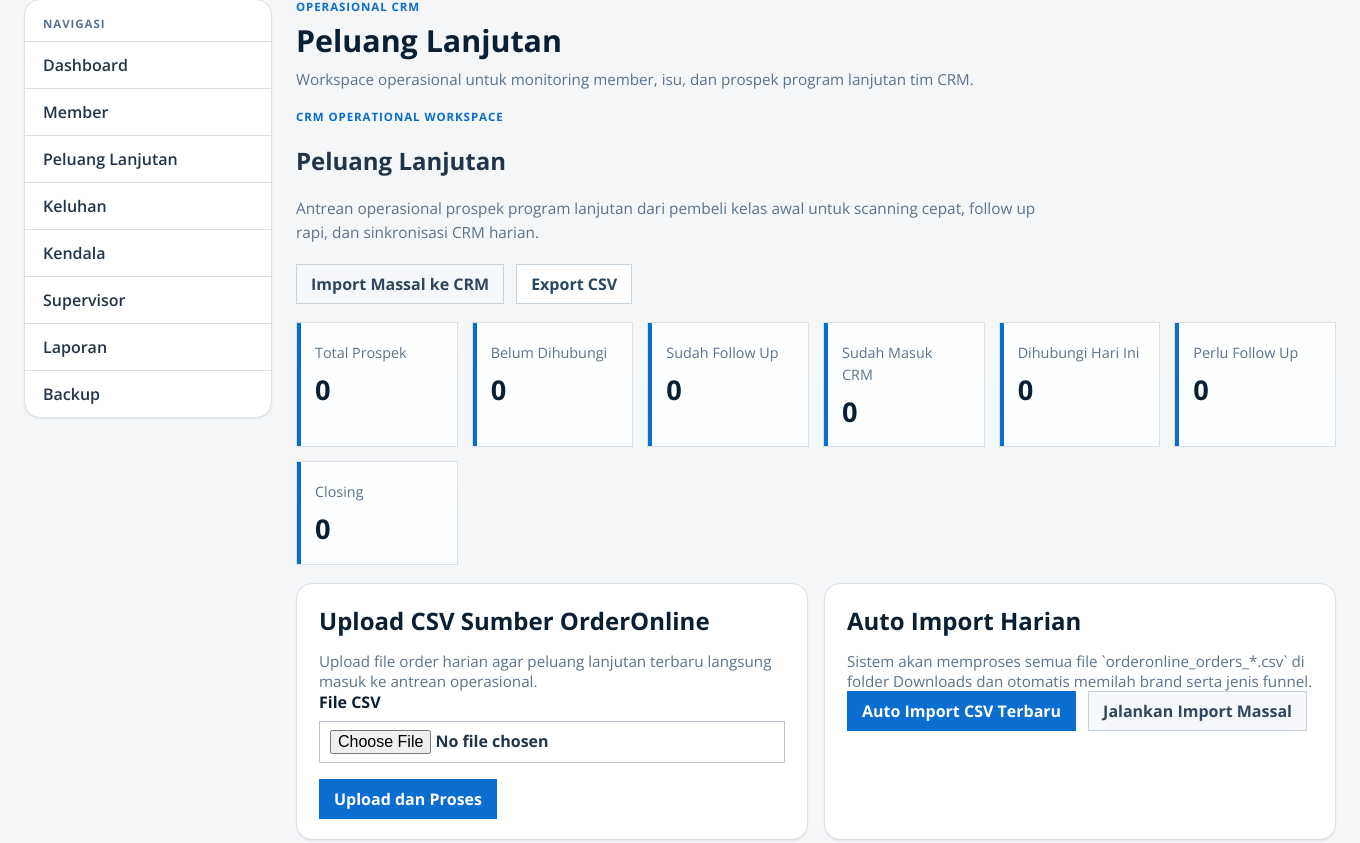
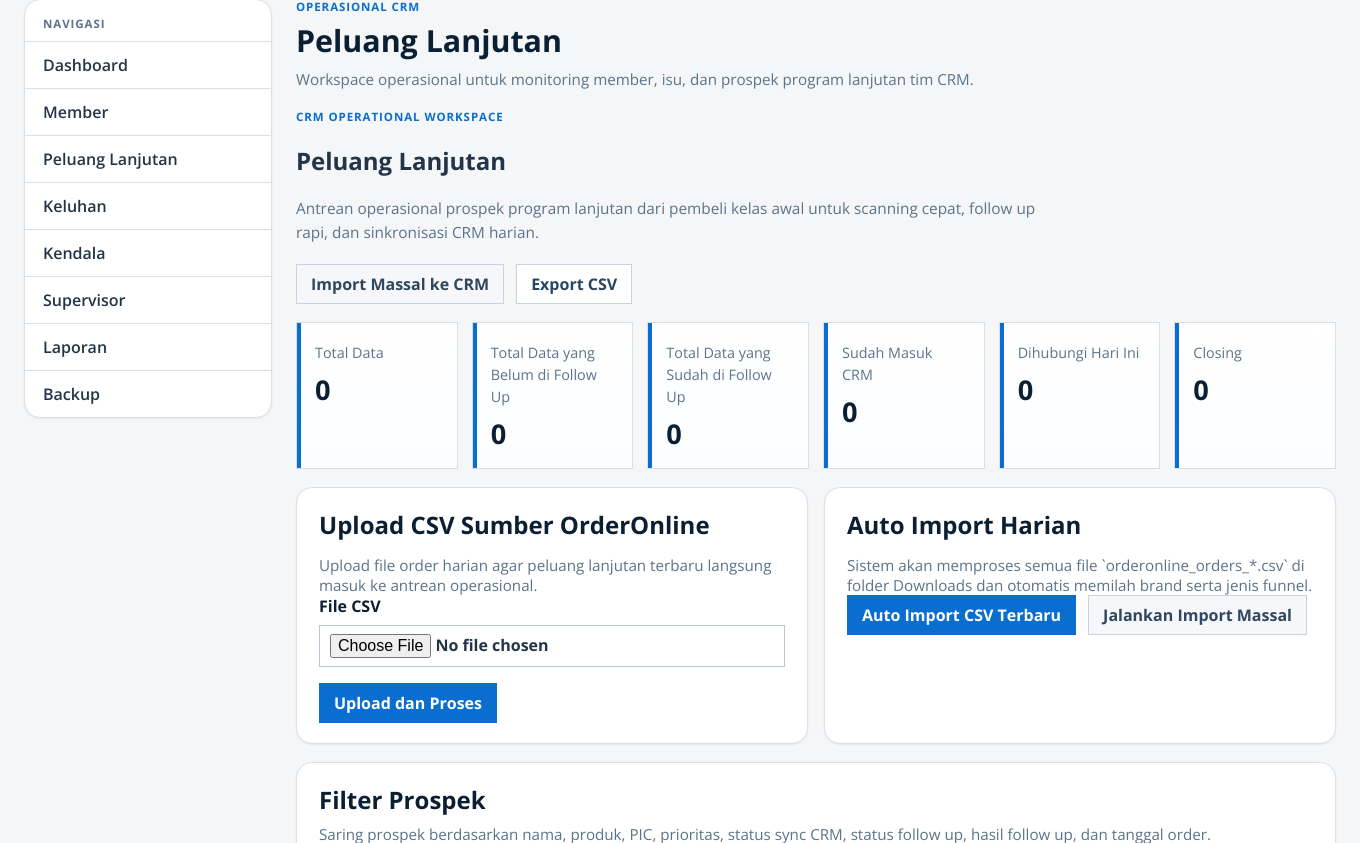
Before and after one commit to yasseralkhudairy77/crm_tower_project, a Flask app: page /orderonline in a window 1360 px wide. Shown: the part 100-943 px from the top of the page. Run offline with Flask 3, Linux system fonts and the light colour scheme; data comes from the database, SQL or seed files in the repository; data that the repository does not hold is empty; some web fonts are replaced.

Commit message:
Update orderonline summary card labels

```diff
--- a/crm_tower/templates/orderonline.html
+++ b/crm_tower/templates/orderonline.html
@@ -23,12 +23,11 @@
     </section>
 
     <section class="ops-metrics">
-        <a class="metric-card metric-card-compact" href="{{ url_for('orderonline_page', q=keyword, sync_status=sync_status, followup_status=followup_status or '', followup_result=followup_result or '', brand=brand, pic_id=pic_id, product=product, priority=priority, order_date_from=order_date_from, order_date_to=order_date_to) }}"><span>Total Prospek</span><strong>{{ summary.total }}</strong></a>
-        <a class="metric-card metric-card-compact" href="{{ url_for('orderonline_page', q=keyword, sync_status=sync_status, followup_status=followup_status or '', followup_result=followup_result or '', contact_state='not_contacted', brand=brand, pic_id=pic_id, product=product, priority=priority, order_date_from=order_date_from, order_date_to=order_date_to) }}"><span>Belum Dihubungi</span><strong>{{ summary.not_contacted }}</strong></a>
-        <a class="metric-card metric-card-compact" href="{{ url_for('orderonline_page', q=keyword, sync_status=sync_status, followup_status=followup_status or '', followup_result=followup_result or '', contact_state='followed_up', brand=brand, pic_id=pic_id, product=product, priority=priority, order_date_from=order_date_from, order_date_to=order_date_to) }}"><span>Sudah Follow Up</span><strong>{{ summary.followed_up }}</strong></a>
+        <a class="metric-card metric-card-compact" href="{{ url_for('orderonline_page', q=keyword, sync_status=sync_status, followup_status=followup_status or '', followup_result=followup_result or '', brand=brand, pic_id=pic_id, product=product, priority=priority, order_date_from=order_date_from, order_date_to=order_date_to) }}"><span>Total Data</span><strong>{{ summary.total }}</strong></a>
+        <a class="metric-card metric-card-compact" href="{{ url_for('orderonline_page', q=keyword, sync_status=sync_status, followup_status=followup_status or '', followup_result=followup_result or '', contact_state='not_contacted', brand=brand, pic_id=pic_id, product=product, priority=priority, order_date_from=order_date_from, order_date_to=order_date_to) }}"><span>Total Data yang Belum di Follow Up</span><strong>{{ summary.not_contacted }}</strong></a>
+        <a class="metric-card metric-card-compact" href="{{ url_for('orderonline_page', q=keyword, sync_status=sync_status, followup_status=followup_status or '', followup_result=followup_result or '', contact_state='followed_up', brand=brand, pic_id=pic_id, product=product, priority=priority, order_date_from=order_date_from, order_date_to=order_date_to) }}"><span>Total Data yang Sudah di Follow Up</span><strong>{{ summary.followed_up }}</strong></a>
         <article class="metric-card metric-card-compact"><span>Sudah Masuk CRM</span><strong>{{ summary.imported }}</strong></article>
         <article class="metric-card metric-card-compact"><span>Dihubungi Hari Ini</span><strong>{{ today_dashboard.contacted_today }}</strong></article>
-        <article class="metric-card metric-card-compact"><span>Perlu Follow Up</span><strong>{{ today_dashboard.need_followup_today }}</strong></article>
         <article class="metric-card metric-card-compact"><span>Closing</span><strong>{{ today_dashboard.closing_after_sales }}</strong></article>
     </section>
 
```
